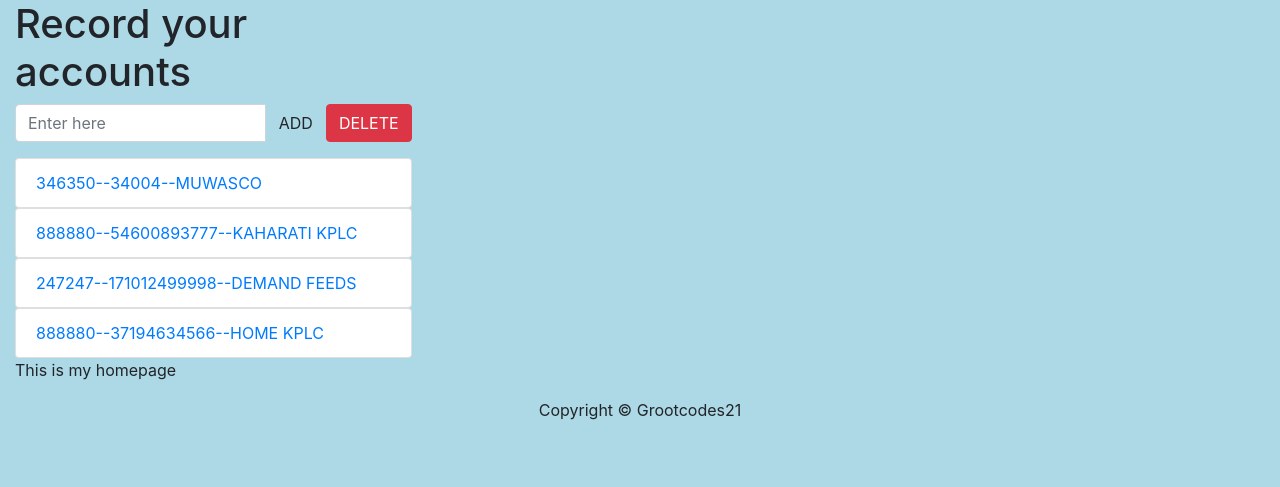
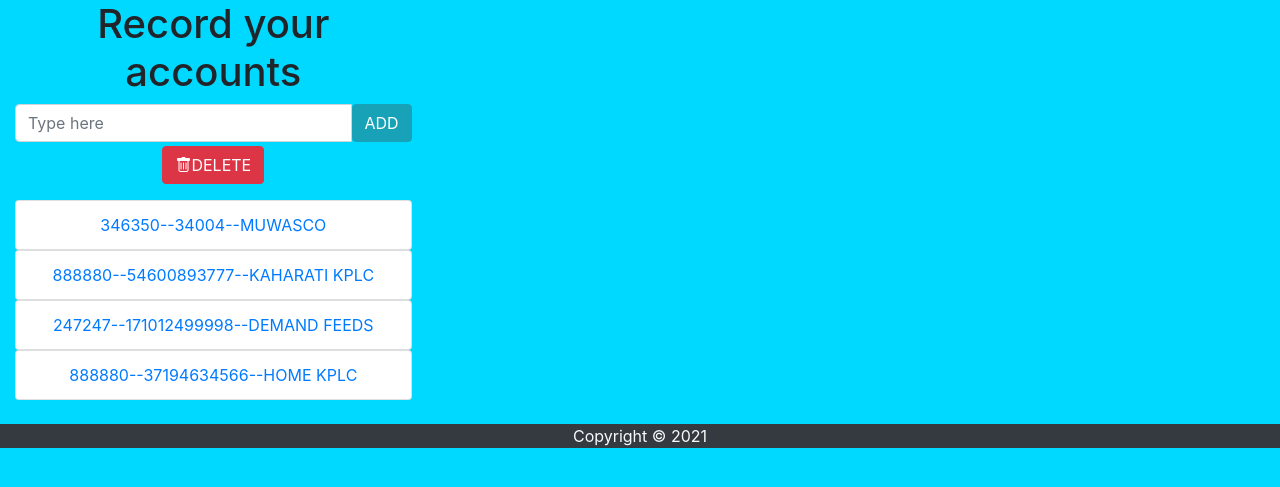
Before and after one commit to Grootcode21/safetransactapp, a Django app: page / in a window 1280 px wide. Shown: the top 487 px of the page. Run offline with Django 3.2, Linux system fonts and the light colour scheme; data comes from the database, SQL or seed files in the repository; both versions use the stored data as it was after the commit; some libraries are stand-ins or nearby versions.

Commit message:
Updated the index page

```diff
--- a/accountlist/forms.py
+++ b/accountlist/forms.py
@@ -3,5 +3,5 @@
 class AccountListForm(forms.Form):
     text = forms.CharField(max_length = 45,
     widget = forms.TextInput(
-        attrs = {'class':'form-control','placeholder':'Enter here','aria-label':'Account','aria-describeby':'add-btn'}
+        attrs = {'class':'form-control','placeholder':'Type here','aria-label':'Account','aria-describeby':'add-btn'}
     ))
--- a/accountlist/templates/accountlist/index.html
+++ b/accountlist/templates/accountlist/index.html
@@ -3,9 +3,9 @@
 <html lang="en">
     <head>
         <link rel="stylesheet" href="https://stackpath.bootstrapcdn.com/bootstrap/4.3.1/css/bootstrap.min.css" integrity="sha384-ggOyR0iXCbMQv3Xipma34MD+dH/1fQ784/j6cY/iJTQUOhcWr7x9JvoRxT2MZw1T" crossorigin="anonymous">
-    <link rel="stylesheet" type="text/css" href="{% static '/css/main.css' %}">
-	<link rel="stylesheet" href="https://cdn.jsdelivr.net/npm/bootstrap-icons@1.3.0/font/bootstrap-icons.css">
-
+        <link rel="stylesheet" type="text/css" href="{% static '/css/main.css' %}">
+	    <link rel="stylesheet" href="https://cdn.jsdelivr.net/npm/bootstrap-icons@1.3.0/font/bootstrap-icons.css">
+        <link rel="stylesheet" href="https://cdn.jsdelivr.net/npm/bootstrap-icons@1.3.0/font/bootstrap-icons.css">
 
 
         <meta charset="utf-8">
@@ -14,7 +14,7 @@
         <link rel="stylesheet" type="text/css" href="{% static 'accountlist/css/index.css'%}">
         <title>accountlist app</title>
     </head>
-    <body >
+    <body style="background-color: hsl(189, 100%, 50%);" class="text-center" >
         <div class="container-fluid" id="wrapper">
             <div class="row">
                 <div class="col-lg-4 col-lg-offset-4" id="content">
@@ -25,17 +25,18 @@
                         <div class="input-group">
                             {{ form.text}}
                             <span>
-                                <button type="submit" class="btn btn-default" id="add-btn">ADD</button>
+                                <button type="submit" class="btn btn-info" id="add-btn">ADD</button>
                             </span>
-                            <div class="btn-group">
-                                <a href="{% url 'deleteoutdated'%}">
-                                <button clas="button" class="btn btn-danger">
-                                    <i class="glyphicon glyphicon-trash"></i>DELETE
-                                </button></a>
-                            </div>
+                        </div>
+                        <div class="btn-group pt-1">
+                            <a href="{% url 'deleteoutdated'%}">
+                            <button clas="button" class="btn btn-danger text-left">
+                                <i class="bi bi-trash"></i>DELETE
+
+                            </button></a>
                         </div>
                     </div>
-                    <ul class="list-group t20">
+                    <ul class="list-group t20 ">
                         {% for accountlist in account_items %}
                             {% if accountlist.outdated %}
                         <li  class="list-group-item account-outdated">{{accountlist.text}}</li>
@@ -54,7 +55,7 @@
 
                 </div>
             </div>
-            <p>This is my homepage</p>
+
         </div>
 
 
@@ -64,9 +65,9 @@
 <script src="https://stackpath.bootstrapcdn.com/bootstrap/4.3.1/js/bootstrap.min.js" integrity="sha384-JjSmVgyd0p3pXB1rRibZUAYoIIy6OrQ6VrjIEaFf/nJGzIxFDsf4x0xIM+B07jRM" crossorigin="anonymous"></script>
 
 
-    <div class="row pad">
-        <div class="col-lg-12 text-center">
-            Copyright &copy; Grootcodes21
+    <div class="row pad pt-4">
+        <div class="col-lg-12 text-center bg-dark text-light">
+            Copyright &copy; <script>document.write(new Date().getFullYear());</script>
         </div>
     </div>
 </html>
```
Also changed, not shown: db.sqlite3.
